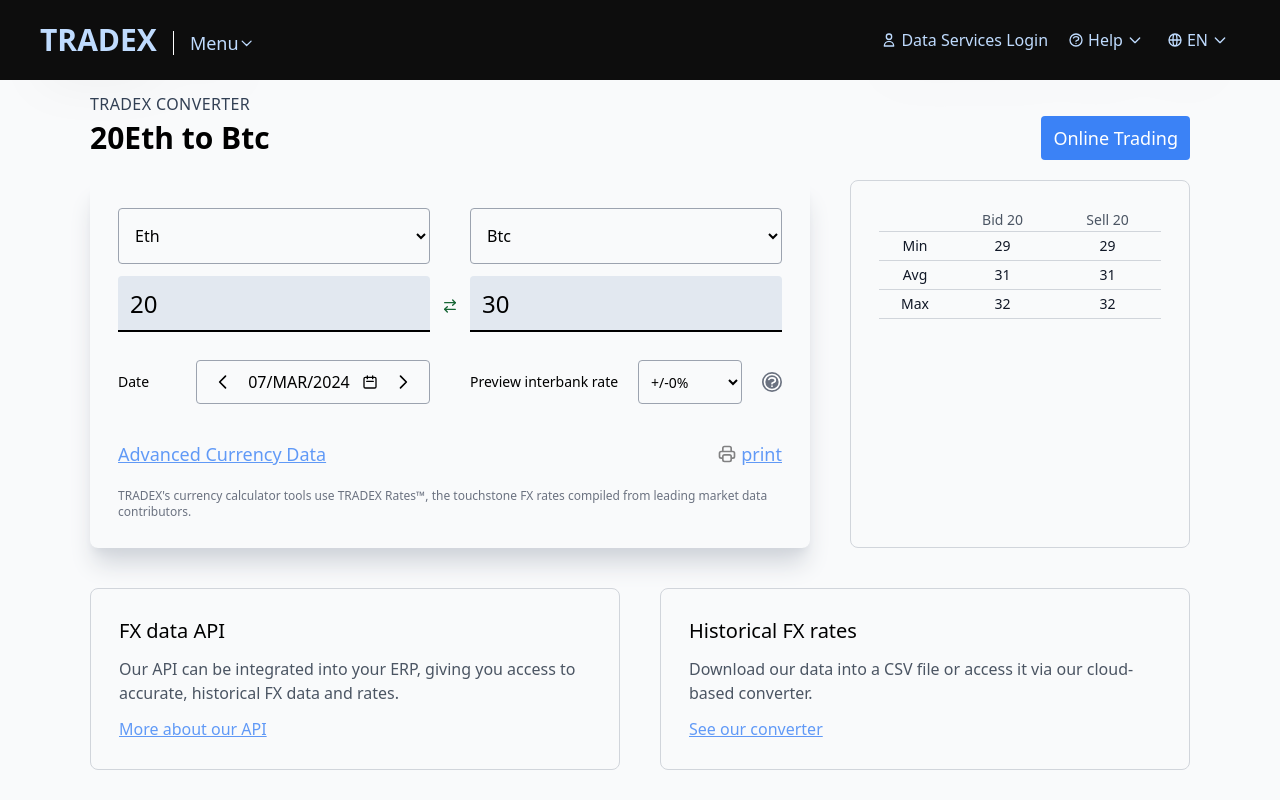
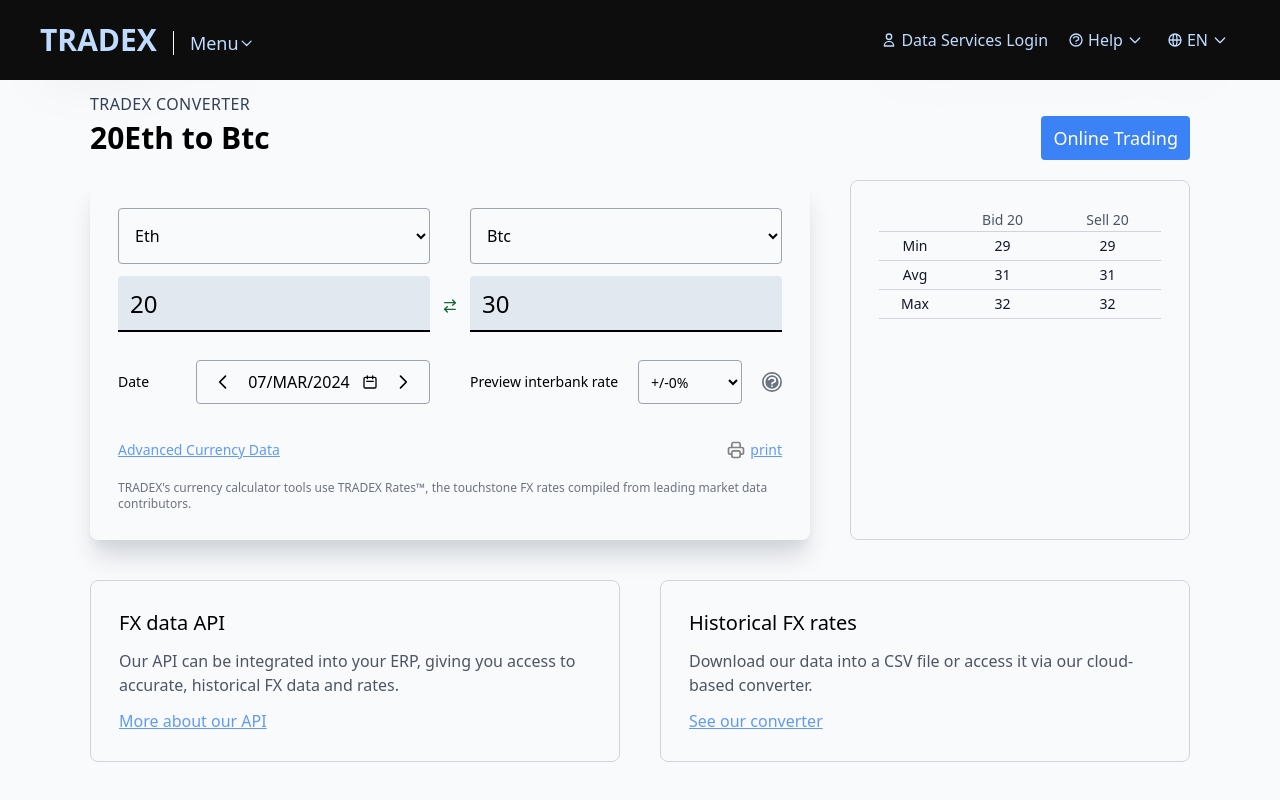
Before and after one commit to Ola157/tradeX, a React (Create React App) app: page / in a window 1280 px wide. Shown: the top 800 px of the page. Built offline with nearby package versions, Linux system fonts and the light colour scheme.

Commit message:
liveApiUpdate

```diff
--- a/src/MainPage/InputsComponent.jsx
+++ b/src/MainPage/InputsComponent.jsx
@@ -144,15 +144,15 @@
             </div>
 
             <div className='flex justify-between my-2'>
-                <span className='underline text-lg cursor-pointer text-blue-500 opacity-80 hover:opacity-100' onClick={() => setRate(!isAdvanceRate)}>
+                <span className='underline text-lg sm:text-sm cursor-pointer text-blue-500 opacity-80 hover:opacity-100' onClick={() => setRate(!isAdvanceRate)}>
                     {isAdvanceRate ?
                         'Hide Advanced Currency Data'
                         :
                         'Advanced Currency Data'}
                 </span>
-                <span className='cursor-pointer text-lg underline text-blue-500 opacity-80 flex items-center gap-x-1 hover:opacity-100' onClick={() => window.print()}>
+                <span className='cursor-pointer text-lg sm:text-sm underline text-blue-500 opacity-80 flex items-center gap-x-1 hover:opacity-100' onClick={() => window.print()}>
                     <i><PrinterIcon className='h-5 text-black/60' /></i>
-                    <a className=''>print</a>
+                    <a>print</a>
                 </span>
             </div>
 
```
